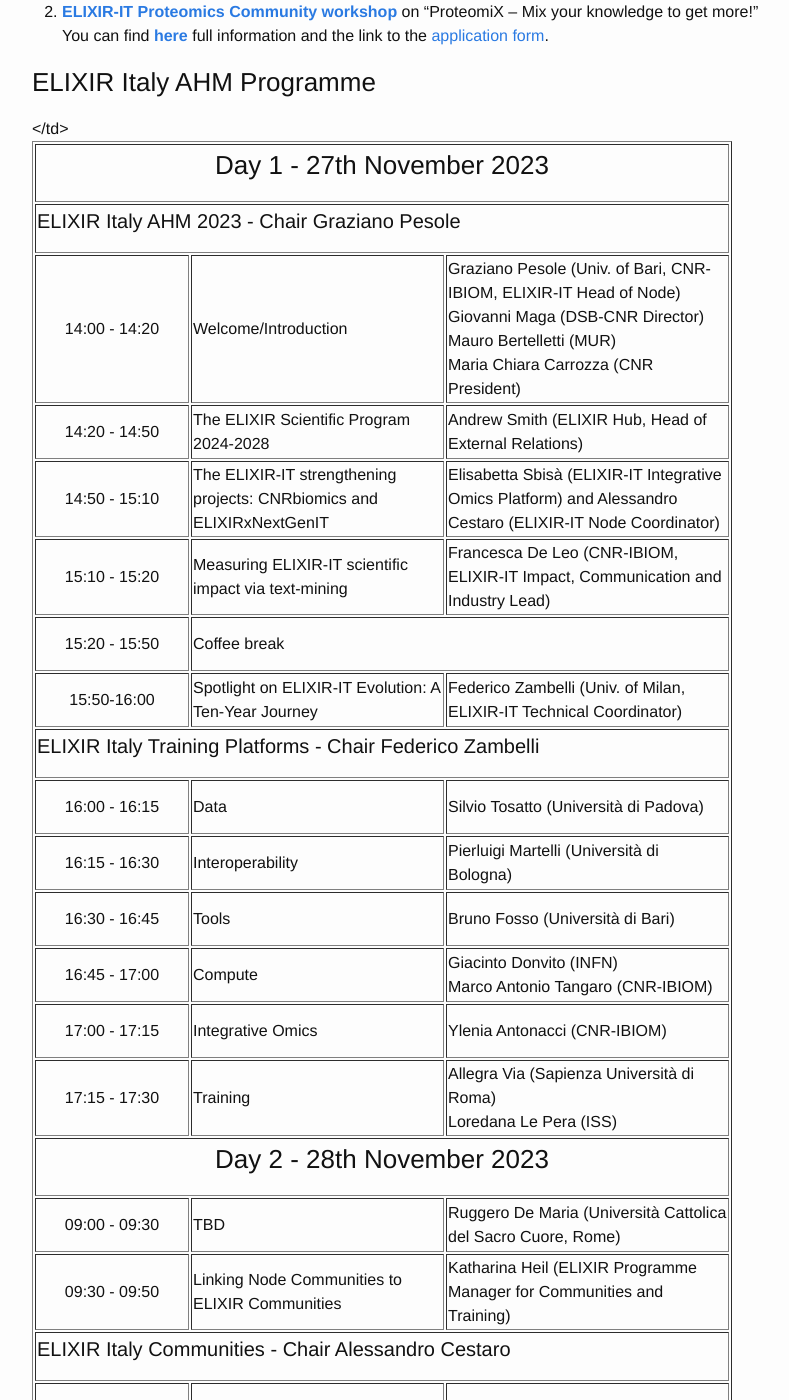
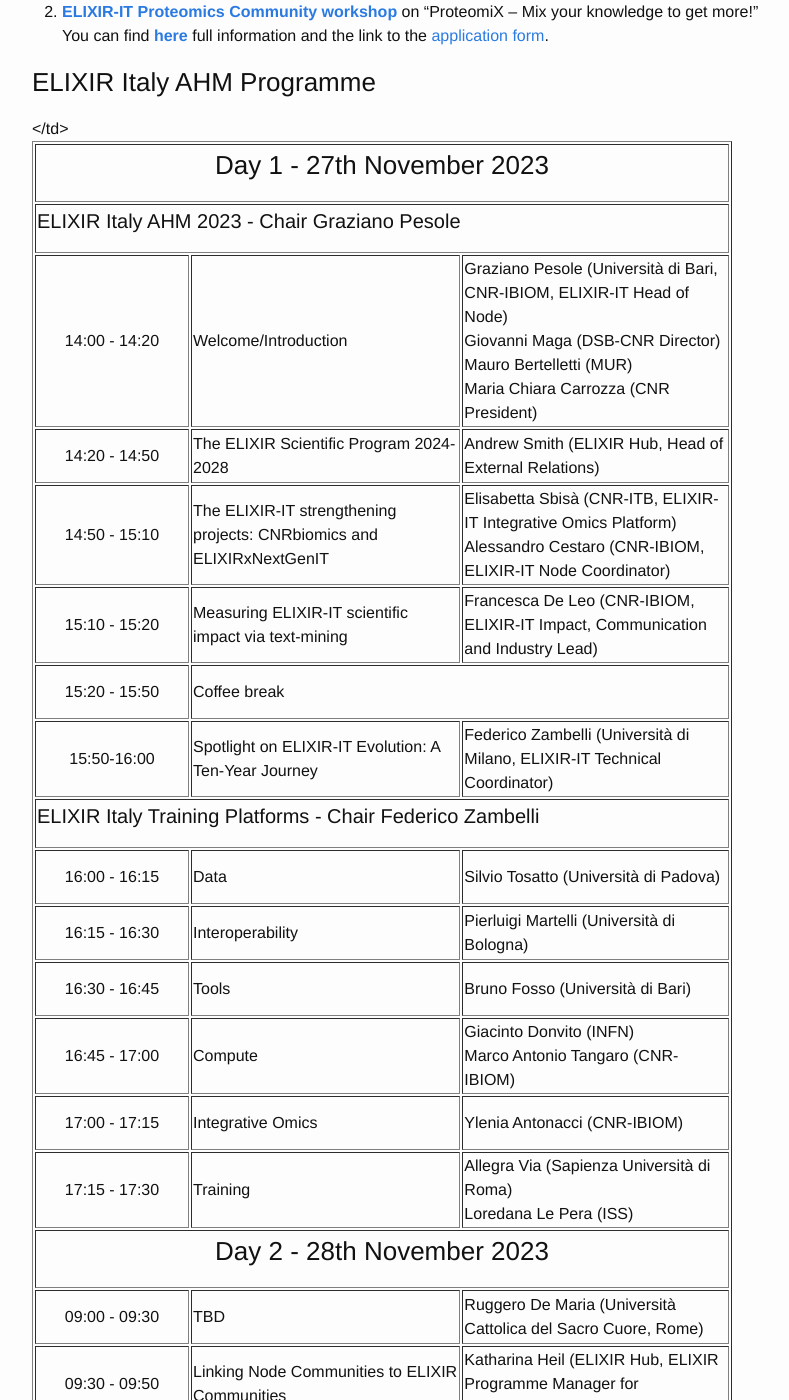
Before and after one commit to ELIXIR-IIB-training/website, a Jekyll site: the page built from _posts/2023-11-27-All_Hands_2023.md, in a window 1280 px wide and 1400 px high, scrolled down 1966 px. Shown: the whole window, without its empty margins (238-1027 px from the left). Built offline with Jekyll 4.4.1, drawn with Linux system fonts in a browser that asks for light colours; some of the changed text lies outside the part shown.

Commit message:
Update 2023-11-27-All_Hands_2023.md

```diff
--- a/_posts/2023-11-27-All_Hands_2023.md
+++ b/_posts/2023-11-27-All_Hands_2023.md
@@ -72,7 +72,7 @@ The event will be followed by two parallel workshops on 28th - 29th November 202
   <tr>
     <td height="50" width="150" align=center> 14:00 - 14:20</td>
     <td height="50"> Welcome/Introduction</td>
-    <td height="50">Graziano Pesole (Univ. of Bari, CNR-IBIOM, ELIXIR-IT Head of Node) <br> Giovanni Maga (DSB-CNR Director) <br> Mauro Bertelletti (MUR) <br> Maria Chiara Carrozza (CNR President) </td>
+    <td height="50">Graziano Pesole (Università di Bari, CNR-IBIOM, ELIXIR-IT Head of Node) <br> Giovanni Maga (DSB-CNR Director) <br> Mauro Bertelletti (MUR) <br> Maria Chiara Carrozza (CNR President) </td>
   </tr>
   <tr>
     <td height="50" width="150" align=center>14:20 - 14:50</td>
@@ -82,7 +82,9 @@ The event will be followed by two parallel workshops on 28th - 29th November 202
   <tr>
     <td height="50" width="150" align=center> 14:50 - 15:10</td>
     <td height="50">The ELIXIR-IT strengthening projects: CNRbiomics and ELIXIRxNextGenIT</td>
-    <td height="50"> Elisabetta Sbisà (ELIXIR-IT Integrative Omics Platform) and Alessandro Cestaro (ELIXIR-IT Node Coordinator)</td>
+    <td height="50">
+      Elisabetta Sbisà (CNR-ITB, ELIXIR-IT Integrative Omics Platform) <br>
+      Alessandro Cestaro (CNR-IBIOM, ELIXIR-IT Node Coordinator)</td>
       </tr>
     <tr>
     <td height="50" width="150" align=center> 15:10 - 15:20</td>
@@ -98,7 +100,7 @@ The event will be followed by two parallel workshops on 28th - 29th November 202
   <tr>
     <td height="50" width="150" align=center> 15:50-16:00</td>
     <td height="50"> Spotlight on ELIXIR-IT Evolution: A Ten-Year Journey</td>
-    <td height="50"> Federico Zambelli (Univ. of Milan, ELIXIR-IT Technical Coordinator)</td>
+    <td height="50"> Federico Zambelli (Università di Milano, ELIXIR-IT Technical Coordinator)</td>
     </tr>
     <tr>
    <td td colspan="4"> <h4>ELIXIR Italy Training Platforms - Chair Federico Zambelli </h4> </td>
@@ -158,7 +160,7 @@ The event will be followed by two parallel workshops on 28th - 29th November 202
   <tr>
    <td height="50" width="150" align=center>09:30 - 09:50</td>
    <td height="50">Linking Node Communities to ELIXIR Communities</td>
-   <td height="50">Katharina Heil (ELIXIR Programme Manager for Communities and Training) </td>
+   <td height="50">Katharina Heil (ELIXIR Hub, ELIXIR Programme Manager for Communities and Training) </td>
   </tr>
  <tr>
    <td td colspan="4"><h4> ELIXIR Italy Communities - Chair Alessandro Cestaro </h4></td>
@@ -224,7 +226,7 @@ The event will be followed by two parallel workshops on 28th - 29th November 202
     </td>
   </tr>
    <tr>
-    <td height="50" width="150" align=center>12:15 - 12:25</td>
+    <td height="50" width="150" align=center>12:15 - 12:35</td>
     <td height="50">Galaxy</td>
     <td height="50">
       Federico Zambelli (Università di Milano) <br>
@@ -232,19 +234,19 @@ The event will be followed by two parallel workshops on 28th - 29th November 202
  </td>
   </tr>
    <tr>
-    <td height="50" width="150" align=center>12:25 - 12:35</td>
+    <td height="50" width="150" align=center>12:35 - 12:45</td>
     <td height="50">Single-Cell Omics</td>
     <td height="50">
       Ernesto Picardi (Università di Bari) </td>
   </tr>
    <tr>
-    <td height="50" width="150" align=center>12:35 - 12:55</td>
+    <td height="50" width="150" align=center>12:45 - 13:00</td>
     <td height="50">Microbiome</td>
     <td height="50">
       Claudio Donati (Fondazione Edmund Mach) </td>
   </tr>
    <tr>
-    <td height="50" width="150" align=center>12:55 - 13:15</td>
+    <td height="50" width="150" align=center>13:00 - 13:15</td>
     <td height="50">Plant Sciences</td>
     <td height="50">
       Diego Micheletti (Fondazione Edmund Mach)
```
